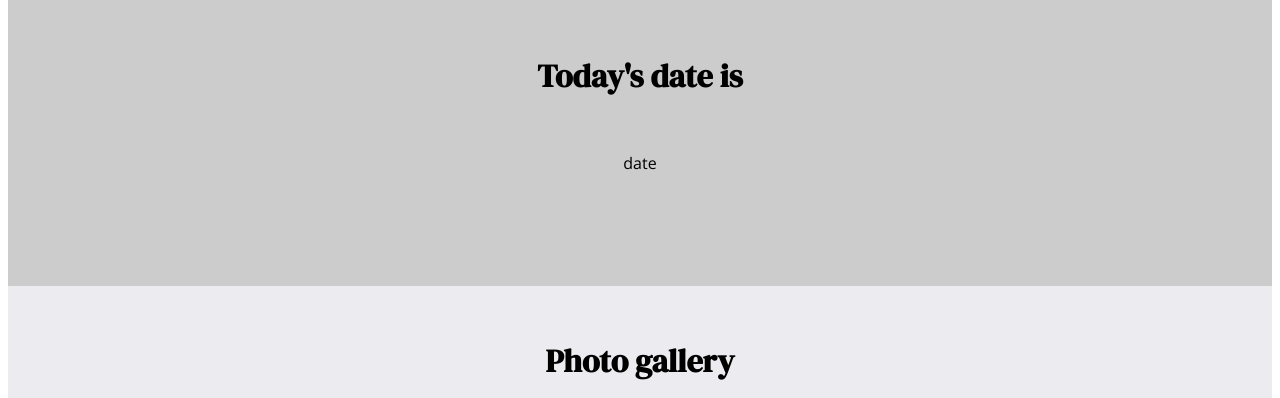
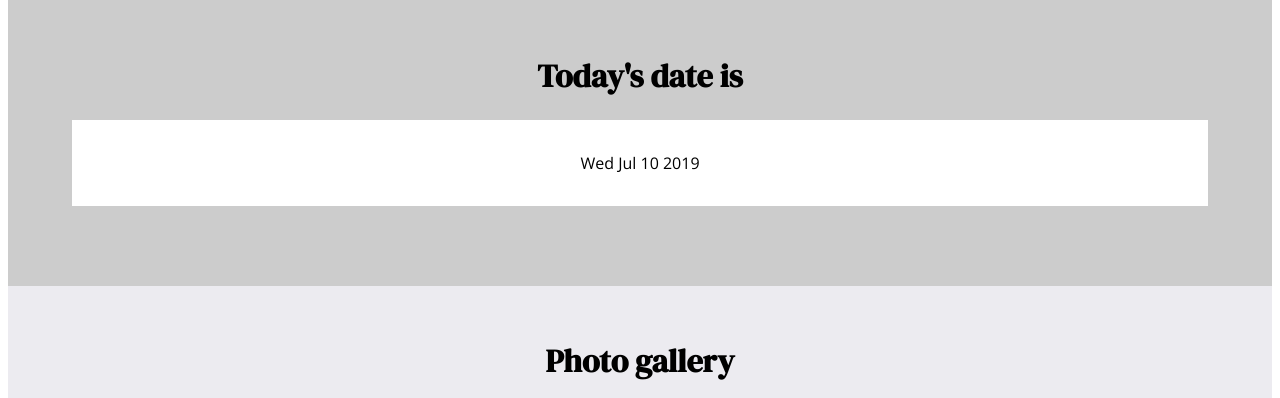
Before and after one commit to bookworm0618/bookworm0618.github.io, a plain HTML site: page index.html in a window 1280 px wide. Shown: the part 1540-1938 px from the top of the page. Drawn offline with nearby package versions, Linux system fonts and the light colour scheme.

Commit message:
linked javascript file

```diff
--- a/index.html
+++ b/index.html
@@ -4,7 +4,7 @@
 <html>
   <head>
     <link rel= "stylesheet" href="style.css">
-    <script async src="index.js"></script>
+    <script async src="webJavaScript.js"></script>
     <title> Portfolio </title>
   </head>
 
```
